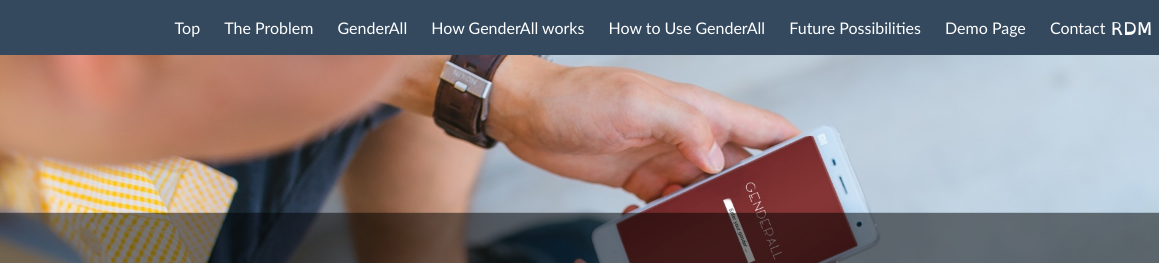
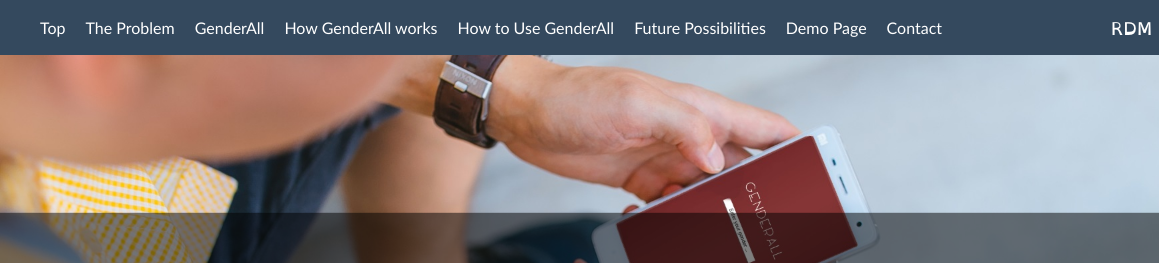
Before and after one commit to Gipphe/final-project, a plain HTML site: page index.html in a window 1280 px wide. Shown: the top 263 px of the page, 0-1159 px from the left. Drawn offline with Linux system fonts and the light colour scheme.

Commit message:
Redid the stylings for the header to facilitate the RDM button

```diff
--- a/css/index.css
+++ b/css/index.css
@@ -467,39 +467,48 @@ section a {
 ------------ */
 header {
 	height: 55px;
-	z-index: 1;
+	z-index: 10;
 	position: fixed;
 	top: 0;
 	left: 0;
 	width: 100vw;
 	box-sizing: border-box;
-	background-color: #34495e;
+	background-color: rgb(52,73,94);
 	padding: 0 30px;
+	display: flex;
+	align-items: center;
+	justify-content: flex-start;
+}
+#menu-icon {
+	display: none;
+}
+header nav {
+	height: inherit;
+	width: auto;
+	box-sizing: border-box;
+	white-space: nowrap;
 	display: flex;
 	align-items: center;
 	justify-content: center;
 }
-#menu-icon {
-	display: none;
-}
-header a,
-header a:visited {
+header nav a,
+header nav a:visited {
 	transition: text-shadow .2s;
 	color: #fff;
 	text-decoration: none;
 }
-header nav {
-	width: auto;
-	box-sizing: border-box;
-	white-space: nowrap;
-}
 header nav a {
+	display: flex;
+	align-items: center;
+	justify-content: center;
 	box-sizing: border-box;
 	white-space: inherit;
 	padding: 0 10px;
+	height: inherit;
+	transition: .2s;
 }
 header nav a:hover {
-	text-shadow: 0 0 10px rgba(255,255,255,0.7);
+	background-color: #6084a7;
 }
 header .toggles {
 	position: absolute;
@@ -598,18 +607,24 @@ header .toggles .rdm:hover #rdm-long {
 		margin: 6px 0;
 	}
 	header nav {
+		margin-top: -1px;
 		display: none;
 		position: absolute;
 		top: 100%;
 		left: 0;
-		background-color: #34495e;
+		background-color: rgb(52,73,94);
 		width: 100%;
-		text-align: center;
+		text-align: left;
 		font-size: 1.7rem;
+		height: auto;
 	}
 	header nav a {
-		padding: 12px 0;
+		padding: 12px 60px;
 		display: block;
+		transition: .2s;
+	}
+	header nav a:hover {
+		background-color: #6084a7;
 	}
 }
 
```
